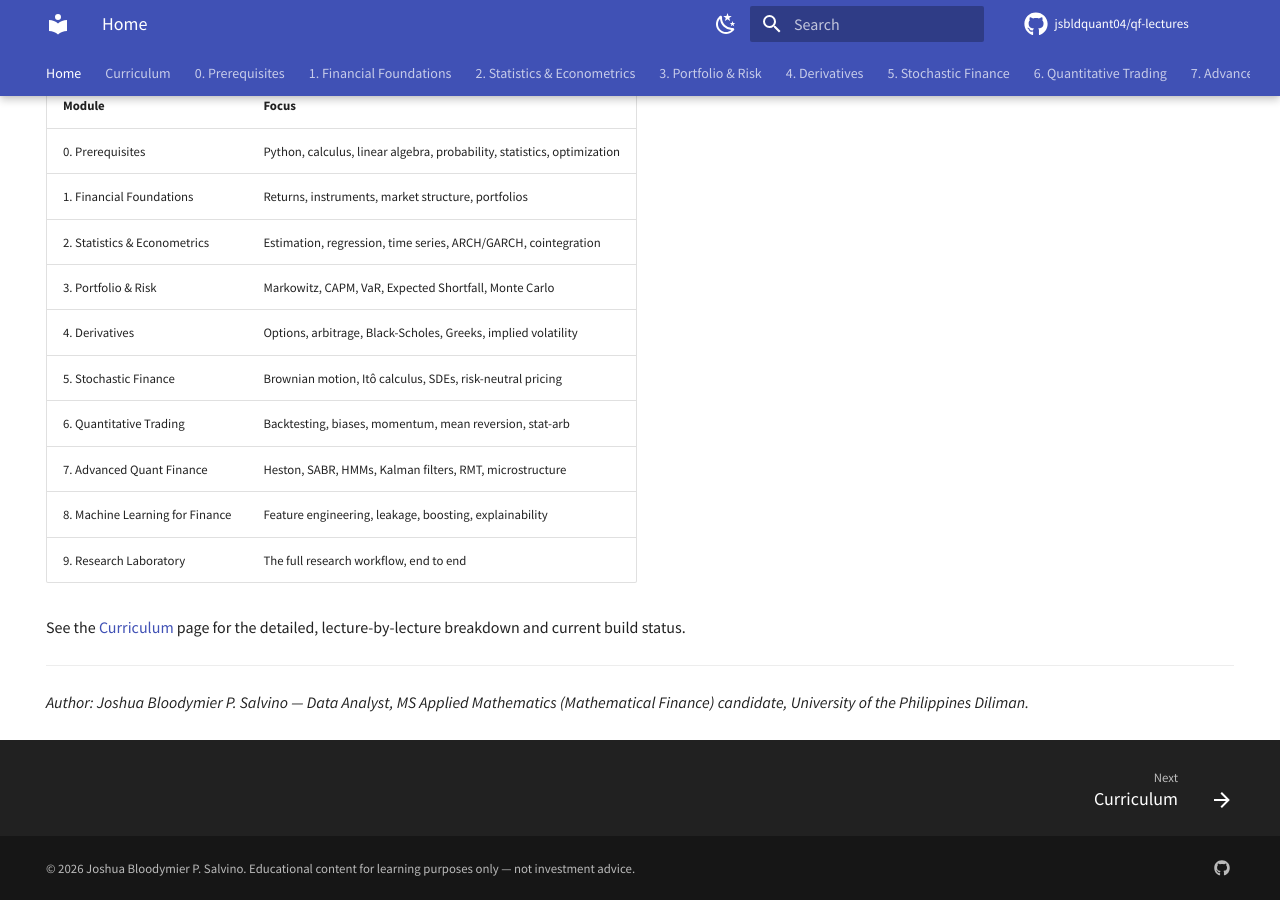
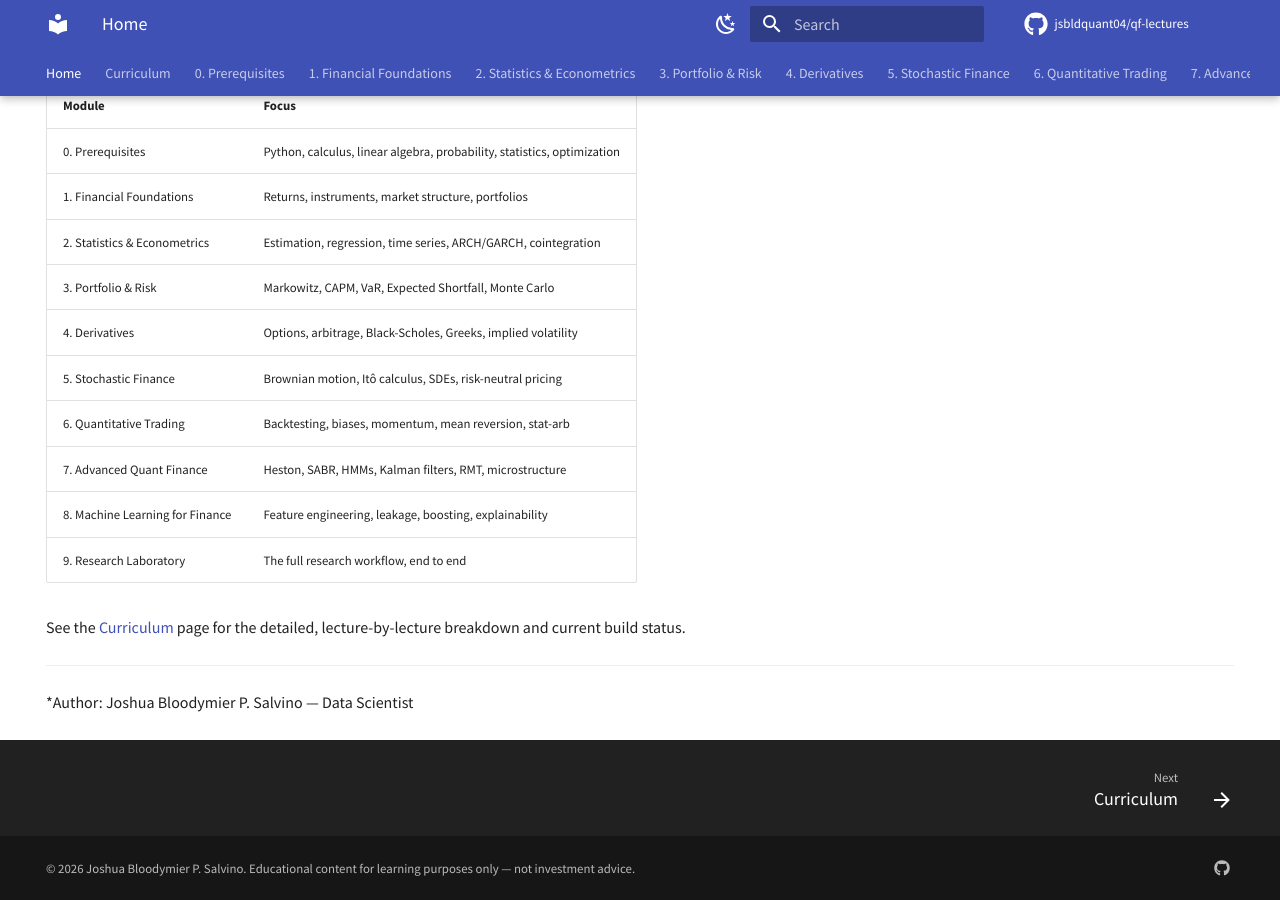
Before and after one commit to blackboxp6/qf-lectures, an MkDocs documentation site: the page built from docs/index.md, in a window 1280 px wide and 900 px high, scrolled down 1052 px. Built offline with MkDocs 1.6.1 and Material for MkDocs 9.7.7, drawn with Linux system fonts in a browser that asks for light colours; comment, search, counter and statistics services are not loaded.

Commit message:
Update index.md

```diff
--- a/docs/index.md
+++ b/docs/index.md
@@ -67,4 +67,4 @@ See the [Curriculum](curriculum.md) page for the detailed, lecture-by-lecture br
 
 ---
 
-*Author: Joshua Bloodymier P. Salvino — Data Analyst, MS Applied Mathematics (Mathematical Finance) candidate, University of the Philippines Diliman.*
+*Author: Joshua Bloodymier P. Salvino — Data Scientist
```
